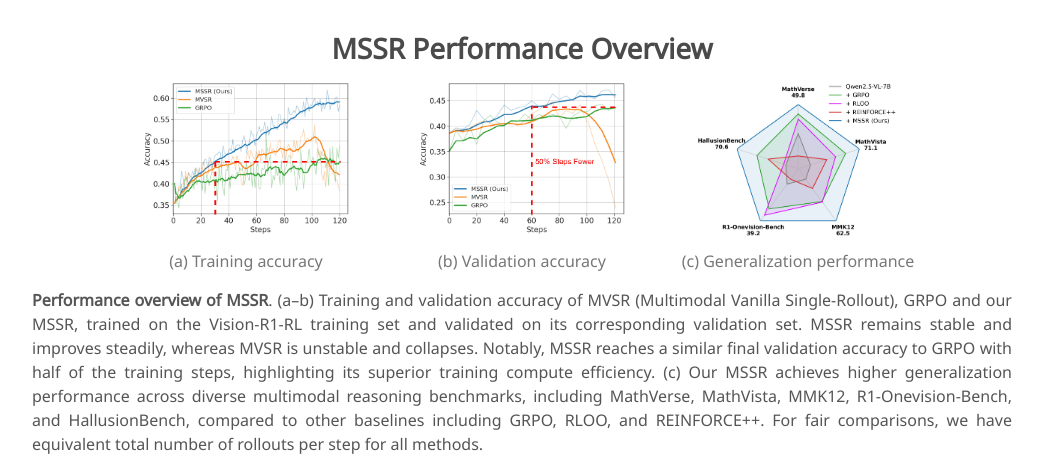
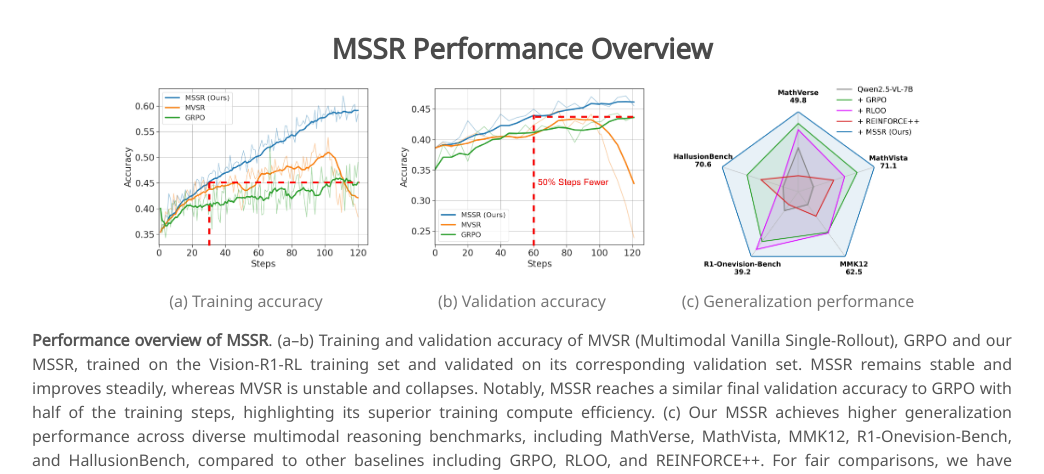
Before and after one commit to mssr-proj/mssr-proj.github.io, a plain HTML site: page index.html in a window 1280 px wide. Shown: the part 1449-1923 px from the top of the page, without its empty margins (118-1162 px from the left). Drawn offline with nearby package versions, Linux system fonts and the light colour scheme; a script that the page names is missing; some icons are missing; a web font is replaced by a local one.

Commit message:
Update index.html

```diff
--- a/index.html
+++ b/index.html
@@ -228,19 +228,19 @@
 
     <!-- Image 1 -->
     <div style="width: 20%; text-align: center;">
-      <img src="static/images/train_7b.jpg" alt="" style="width: 100%; height: 160px; object-fit: contain; border-radius: 6px;">
+      <img src="static/images/train_7b.jpg" alt="" style="width: 100%; height: 200px; object-fit: contain; border-radius: 6px;">
       <div style="font-size: 16px; color: #777; margin-top: 4px;">(a) Training accuracy</div>
     </div>
 
     <!-- Image 2 -->
     <div style="width: 20%; text-align: center;">
-      <img src="static/images/val_7b.jpg" alt="" style="width: 100%; height: 160px; object-fit: contain; border-radius: 6px;">
+      <img src="static/images/val_7b.jpg" alt="" style="width: 100%; height: 200px; object-fit: contain; border-radius: 6px;">
       <div style="font-size: 16px; color: #777; margin-top: 4px;">(b) Validation accuracy</div>
     </div>
 
     <!-- Image 3 -->
     <div style="width: 20%; text-align: center;">
-      <img src="static/images/radar_7b.png" alt="" style="width: 100%; height: 160px; object-fit: contain; border-radius: 6px;">
+      <img src="static/images/radar_7b.png" alt="" style="width: 100%; height: 200px; object-fit: contain; border-radius: 6px;">
       <div style="font-size: 16px; color: #777; margin-top: 4px;">(c) Generalization performance</div>
     </div>
   </div>
```
